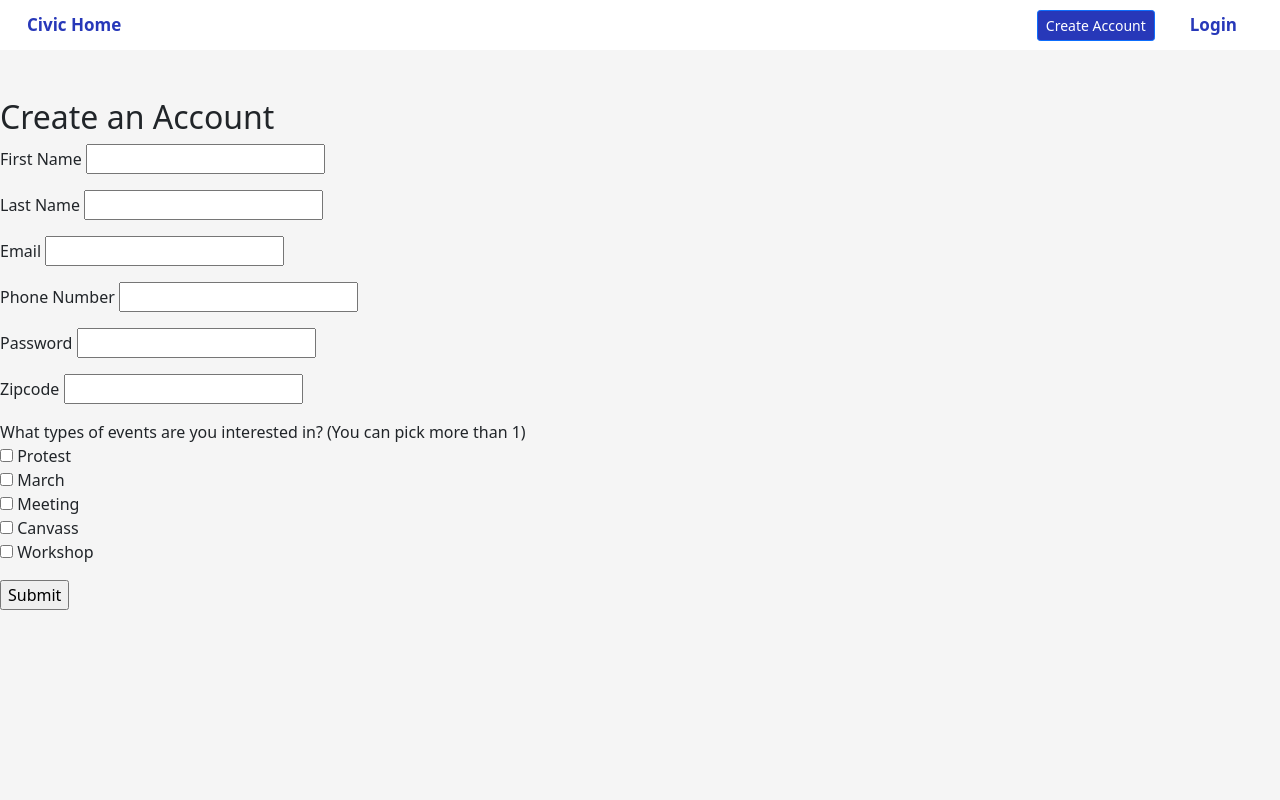
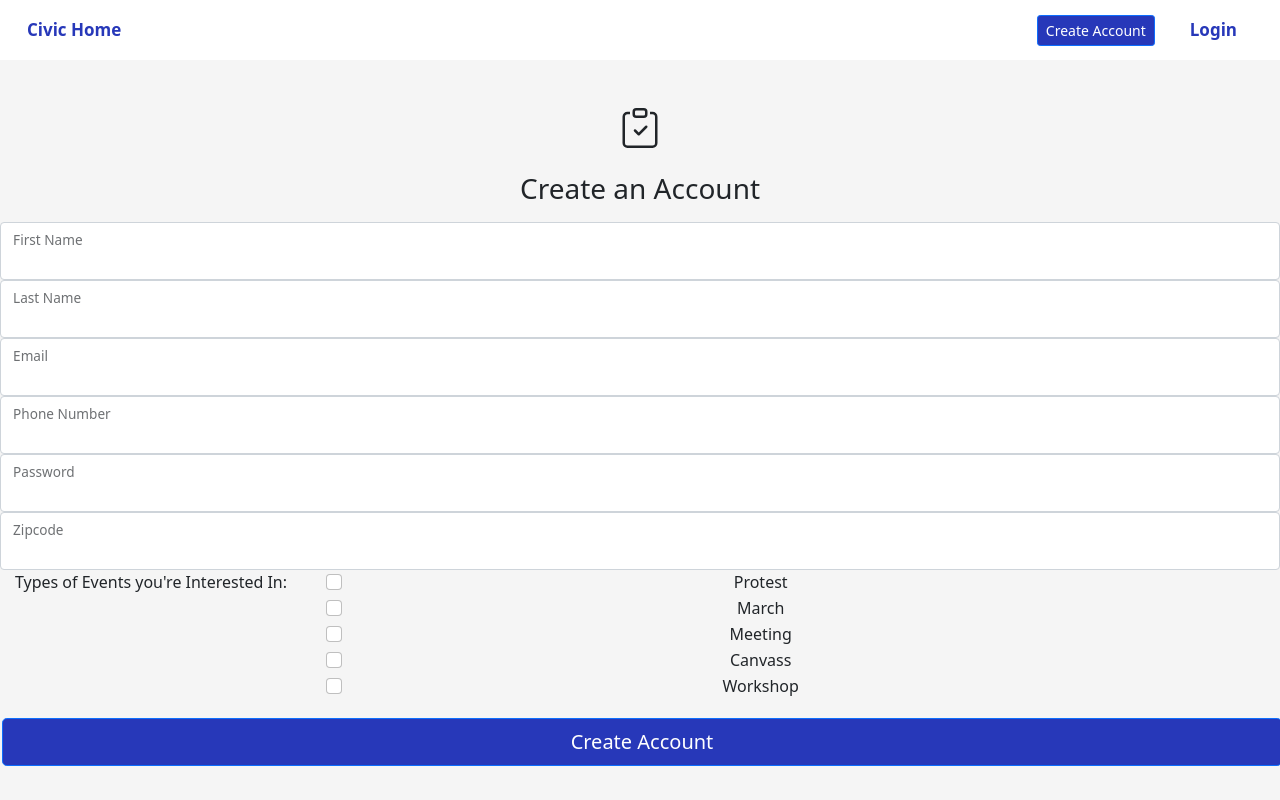
Before and after one commit to abercilla/civic-app-project, a Flask app: page /create-account in a window 1280 px wide. Run offline with Flask 2, Linux system fonts and the light colour scheme.

```diff
--- a/static/styles.css
+++ b/static/styles.css
@@ -16,7 +16,7 @@ button {
 /* } */
 
 nav {
-    height: 50px;
+    height: 60px;
     background-color: white;
 }
 /* make elements on nav evenly spaced */
--- a/templates/base.html
+++ b/templates/base.html
@@ -61,6 +61,8 @@
         {% endfor %}
         <br>
 
+
+
     {% block body %}{% endblock %}
     <!--Do I want to use any of Boostrap JavaScript's components?-->
     <!-- <script src="https://cdn.jsdelivr.net/npm/bootstrap@5.0.2/dist/js/bootstrap.bundle.min.js" integrity="sha384-MrcW6ZMFYlzcLA8Nl+NtUVF0sA7MsXsP1UyJoMp4YLEuNSfAP+JcXn/tWtIaxVXM" crossorigin="anonymous"></script> -->
--- a/templates/create-account.html
+++ b/templates/create-account.html
@@ -2,78 +2,116 @@
         and the user input is captured by "/create-account" app route-->
 
         {% extends 'base.html' %}
+        {%block head%}
 
-        {%block title %}Civic App Home{% endblock %}
+        <link href="/static/create-account.css" rel="stylesheet">
+
+        {% endblock %}
+
+        {%block title %}{% endblock %}
 
         {% block body %}
+        <body class="text-center">
+            <main class="create-account">
 
-
-            <h2>Create an Account</h2>
 
             <form action="/create-account" method ="POST">
 
-                <!--ask user to type in First Name-->
-                <p> <label>First Name</label>
-                  <input required type="text" name="fname">
-                </p>
+                <svg xmlns="http://www.w3.org/2000/svg" width="40" height="40" fill="currentColor" class="bi bi-clipboard-check" viewBox="0 0 16 16">
+                    <path fill-rule="evenodd" d="M10.854 7.146a.5.5 0 0 1 0 .708l-3 3a.5.5 0 0 1-.708 0l-1.5-1.5a.5.5 0 1 1 .708-.708L7.5 9.793l2.646-2.647a.5.5 0 0 1 .708 0z"/>
+                    <path d="M4 1.5H3a2 2 0 0 0-2 2V14a2 2 0 0 0 2 2h10a2 2 0 0 0 2-2V3.5a2 2 0 0 0-2-2h-1v1h1a1 1 0 0 1 1 1V14a1 1 0 0 1-1 1H3a1 1 0 0 1-1-1V3.5a1 1 0 0 1 1-1h1v-1z"/>
+                    <path d="M9.5 1a.5.5 0 0 1 .5.5v1a.5.5 0 0 1-.5.5h-3a.5.5 0 0 1-.5-.5v-1a.5.5 0 0 1 .5-.5h3zm-3-1A1.5 1.5 0 0 0 5 1.5v1A1.5 1.5 0 0 0 6.5 4h3A1.5 1.5 0 0 0 11 2.5v-1A1.5 1.5 0 0 0 9.5 0h-3z"/>
+                  </svg>
+                  <br>
+                  <br>
+
+                <h2 class="h3 mb-3 fw-normal">Create an Account</h2>
+
+                <div class="form-floating">
+                  <input required type="text" class="form-control" name="fname" id="fname">
+                  <label for="fname" class="form-label">First Name</label>
+                </div>
 
                 <!--ask user to type in Last Name-->
-                <p>
-                    <label>Last Name</label>
-                    <input required type="text" name="lname">
-                    </p>
-
+                <div class="form-floating">
+                    <input required type="text" class="form-control" name="lname" id="lname">
+                    <label for="lname" class="form-label">Last Name</label>
+                </div>
                 <!--ask user to type in Email-->
-                <p>
-                    <label>Email</label>
-                    <input required type="text" name="email">
-                </p>
+                <div class="form-floating">
+                    <input required type="text" class="form-control" name="email" id="email">
+                    <label for="email" class="form-label">Email</label>
+                </div>
 
                 <!--ask user to type in Phone Number-->
-                <p>
-                    <label>Phone Number</label>
-                    <input required type="text" name="phone">
-                </p>
+                <div class="form-floating">
+                    <input required type="text" class="form-control" name="phone" id="phone">
+                    <label for="phone" class="form-label">Phone Number</label>
+                </div>
 
                  <!--ask user to type in Phone Number-->
-                 <p>
-                    <label>Password</label>
-                    <input required type="password" name="password">
-                </p>
+                 <div class="form-floating">
+                    <input required type="password" class="form-control" name="password" id="password">
+                    <label for="password" class="form-label">Password</label>
+                 </div>
 
                 <!--ask user to type in Zipcode-->
-                <p>
-                    <label>Zipcode</label>
-                    <input required type="text" name="zipcode">
-                </p>
+                <div class="form-floating">
+                    <input required type="text" class="form-control" name="zipcode" id="zipcode">
+                    <label for="zipcode" class="form-label">Zipcode</label>
+                </div>
 
 
 
              <!--ask user to choose category from dropdown-->
-                   <p> <label>What types of events are you interested in? (You can pick more than 1)</label>
-                    <br>
-                    <input type = "checkbox" name = "categories" value="Protest">
-                    <label>Protest</label>
-                    <br>
-                    <input type = "checkbox" name = "categories" value="March">
-                    <label>March</label>
-                    <br>
-                    <input type = "checkbox" name = "categories" value="Meeting">
-                    <label>Meeting</label>
-                    <br>
-                    <input type = "checkbox" name = "categories" value="Canvass">
-                    <label>Canvass</label>
-                    <br>
-                    <input type = "checkbox" name = "categories" value="Workshop">
-                    <label>Workshop</label>
-                    <br>
-                    </p>
+                   <!-- <div class="form-floating"> -->
+                       <!-- <div class="container"> -->
+            <div class="checkbox mb-3">
+                <fieldset class="form-group">
+                <div class="row">
+                    <legend class="col-form-label col-sm-3 pt-0">Types of Events you're Interested In:</legend>
+                        <div class="col-sm-8">
 
-                    <div>
-                        <input type = "submit"/>
-                    </div>
+                                <div class="form-check">
+                                    <input type = "checkbox" class="form-check-input" name = "categories" value="Protest" id="protest">
+                                    <label class="form-check-label" for="protest">Protest</label>
+                                </div>
+
+                                <div class="form-check">
+                                    <input type = "checkbox" class="form-check-input" name = "categories" value="March" id="march">
+                                    <label class="form-check-label" for="march">March</label>
+                                </div>
+
+                                <div class="form-check">
+                                    <input type = "checkbox" class="form-check-input" name = "categories" value="Meeting" id="meeting">
+                                    <label class="form-check-label" for="meeting">Meeting</label>
+                                </div>
+
+                                <div class="form-check">
+                                    <input type = "checkbox" class="form-check-input" name = "categories" value="Canvass" id="canvass">
+                                    <label class="form-check-label" for="canvass">Canvass</label>
+                                </div>
+
+                                <div class="form-check">
+                                    <input type = "checkbox" class="form-check-input" name = "categories" value="Workshop" id="workshop">
+                                    <label class="form-check-label" for="workshop">Workshop</label>
+                                </div>
+
+                            </div>
+
+
+                </div>
+            </div>
+        </fieldset>
+    </div>
+
+
+                    <button type = "submit" class="w-100 btn btn-lg btn-primary">Create Account</button>
+
 
                 </form>
+            </main>
+        </body>
 
                 <!-- <p><input type="submit">
                 </p>
--- a/templates/homepage.html
+++ b/templates/homepage.html
@@ -108,7 +108,7 @@
 
                       <h5 class = "card-title">{{ event.name }}</h5>
                       <p class = "card-text">{{ event.category }}</p>
-                      <p id="start_date">{{ event.start_date.strftime("%A, %B %d %Y %I:%M %p") }}</p>
+                      <p id="start_date">{{ event.start_date.strftime("%A, %B %d %Y %I:%M %p %Z") }}</p>
                       <p>{{ event.address}} </p>
                       <!-- <p>{{ event.description }}</p> -->
 
@@ -124,7 +124,7 @@
                 <form action="/events/{{event.event_id}}">
                   <button class="btn btn-primary" id="event-details">See Event Details > </button>
                 </form>
-
+                <!--still some extra space at bottom of card when we condense the window -->
           </div>
       </div>
     </div>
```
Also changed, not shown: templates/event_details.html (+60 -29 lines), templates/user-profile.html (+45 -14 lines).
